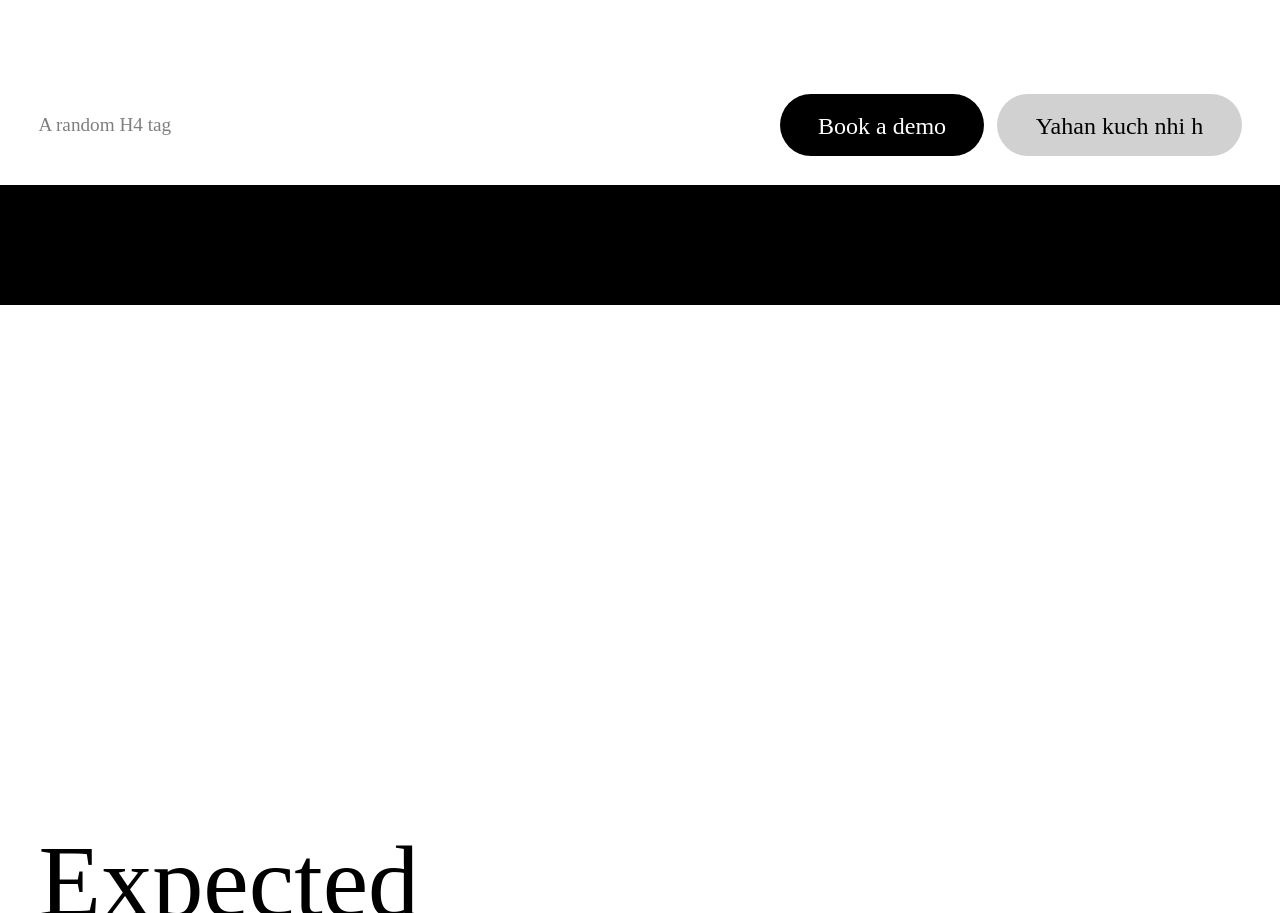
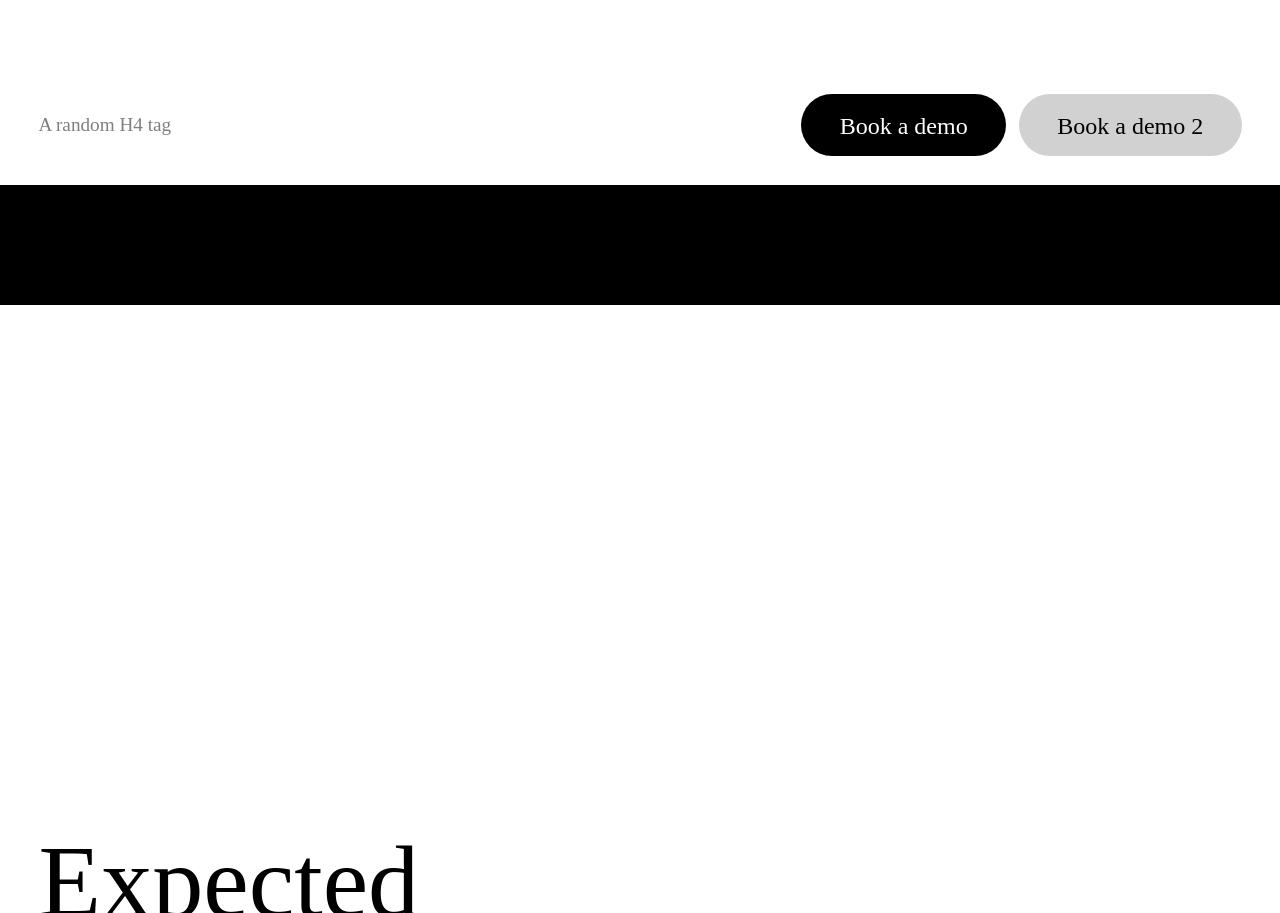
Before and after one commit to WeArePi/GSAP-Trial-1, a plain HTML site: page index.html in a window 1280 px wide. Shown: the part 1315-2228 px from the top of the page. Drawn offline with nearby package versions, Linux system fonts and the light colour scheme; a script that the page names is missing; a web font is replaced by a local one.

Commit message:
Update index.html

```diff
--- a/index.html
+++ b/index.html
@@ -131,8 +131,8 @@
                     </div>
                     <div class="cta-book cta-book-2">
                         <div class="cta-txt">
-                            <h2>Yahan kuch nhi h</h2>
-                            <h2>Yahan kuch nhi h</h2>
+                            <h2>Book a demo 2</h2>
+                            <h2>Book a demo 2</h2>
                         </div>
                     </div>
                 </div>
```
